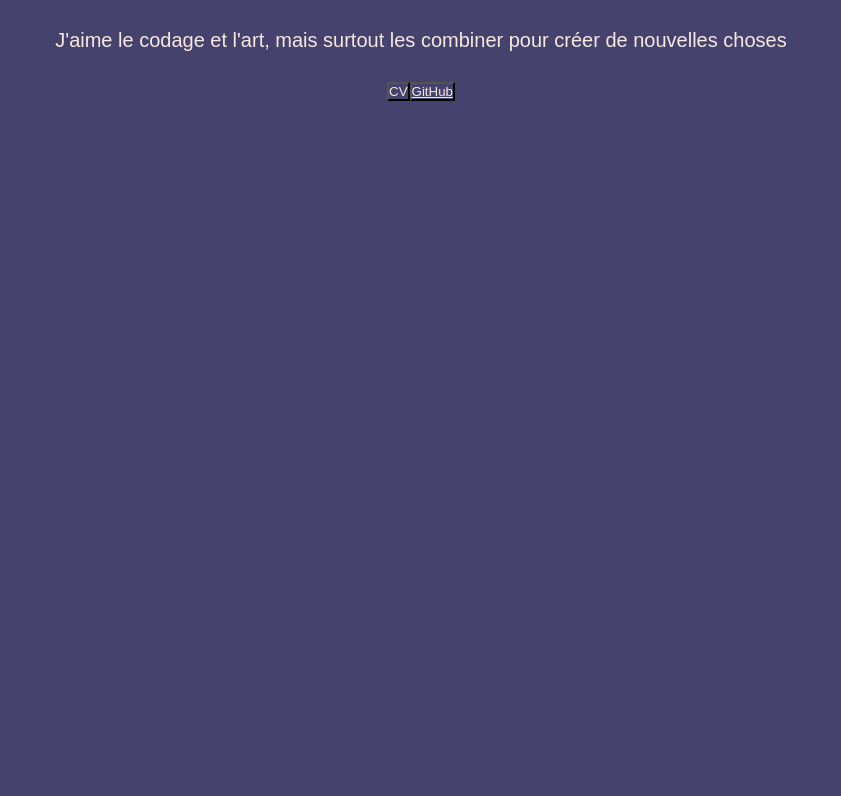
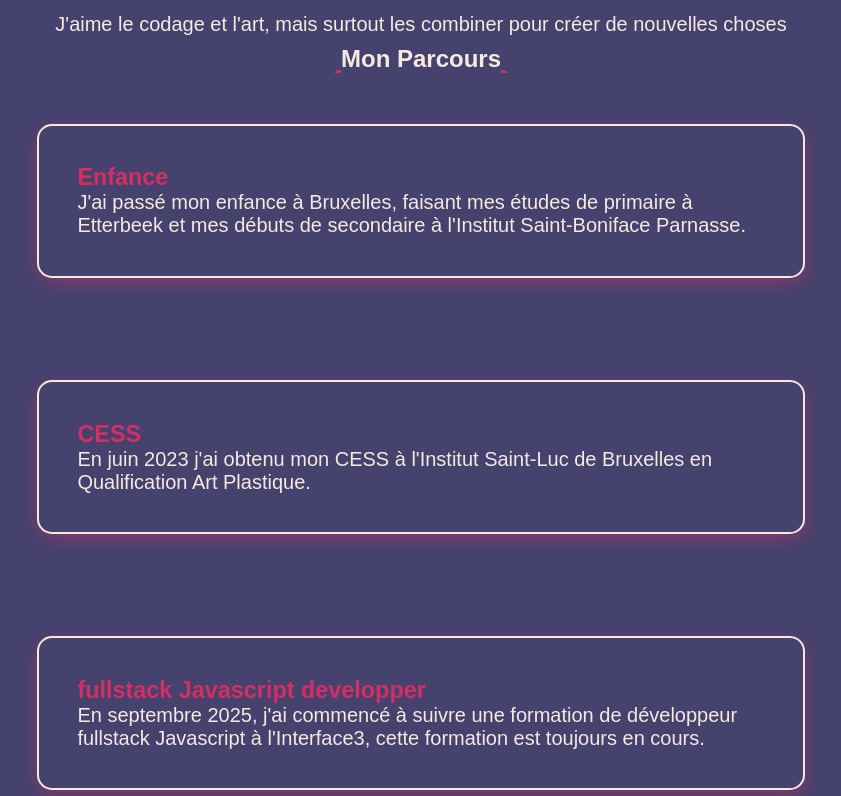
Before and after one commit to LostRibby/portfolio_maelle_baudot, a React (Vite) app: page / in a window 1280 px wide. Shown: the part 544-1340 px from the top of the page, without its empty margins (219-1060 px from the left). Before the commit the page ends 800 px from the top, so only its background shows below. Built offline with nearby package versions, Linux system fonts and the light colour scheme.

Commit message:
parcours ok

```diff
--- a/src/App.jsx
+++ b/src/App.jsx
@@ -14,7 +14,20 @@ function App() {
   {/* <NavBar /> */}
   <NavBar />
 
+  {/* <Accueil /> */}
   <Accueil />
+
+  {/* <Parcours /> */}
+  <Parcours />
+
+  {/* <Compétences /> */}
+  <Compétences />
+
+  {/* <Projets /> */}
+  <Projets />
+
+
+
     </div>
   )
 }
--- a/src/Portfolio/2_parcours.jsx
+++ b/src/Portfolio/2_parcours.jsx
@@ -1,15 +1,30 @@
 import style from './Portfolio.module.css';
 
-export const Parcours = () =>{
+export const Parcours = () => {
 
 
 
-    return(
-       <div className={style.body}>
+    return (
+        <section id="parcours">
+            <div className={style.body}>
 
-      <p>hi</p>
+                <h2>Mon Parcours</h2>
+                <div className={style.parcours}>
 
+                    <div className={style.parcours1}>
+                        <h3>Enfance</h3>
+                        <p>J'ai passé mon enfance à Bruxelles, faisant mes études de primaire à Etterbeek et mes débuts de secondaire à l'Institut Saint-Boniface Parnasse.</p>
+                    </div>
 
-              </div>
+                    <div className={style.parcours1}>
+                        <h3>CESS</h3>
+                        <p>En juin 2023 j'ai obtenu mon CESS à l'Institut Saint-Luc de Bruxelles en Qualification Art Plastique.</p>
+                    </div>
+                    <div className={style.parcours1}>
+                        <h3>fullstack Javascript developper</h3>
+                        <p>En septembre 2025,  j'ai commencé à suivre une formation de développeur fullstack Javascript à l'Interface3, cette formation est toujours en cours.</p>
+                    </div>
+                </div>
+            </div></section>
     )
 }
--- a/src/Portfolio/3_compétences.jsx
+++ b/src/Portfolio/3_compétences.jsx
@@ -1,15 +1,16 @@
 import style from './Portfolio.module.css';
 
-export const Compétences = () =>{
+export const Compétences = () => {
 
 
 
-    return(
-        <div className={style.body}>
+    return (
+        <section id="compétences">
+            <div className={style.body}>
 
 
-       <p>hi</p>
+                <p>hi</p>
 
-               </div>
+            </div></section>
     )
 }
--- a/src/Portfolio/4_projets.jsx
+++ b/src/Portfolio/4_projets.jsx
@@ -5,11 +5,13 @@ export const Projets = () =>{
 
 
     return(
+        <section id="projets">
        <div className={style.body}>
 
       <p>hi</p>
 
 
               </div>
+                </section>
     )
 }
--- a/src/Portfolio/Portfolio.module.css
+++ b/src/Portfolio/Portfolio.module.css
@@ -13,8 +13,13 @@
 
     margin: -10% auto;
 
-    h1 {
+    h1,
+    h3 {
         color: #d32f63;
+    }
+
+    h2 {
+        color: #f7e8e0;
     }
 
     .presentation {
@@ -26,7 +31,7 @@
         .phrasedaccroche {
             font-size: 20px;
             margin: 4%;
-            width : 100%;
+            width: 100%;
         }
     }
 
@@ -55,11 +60,63 @@
         }
     }
 
-.nom {
-            color: #d32f63;
+    .nom {
+        color: #d32f63;
+    }
+
+    .titre {
+        color: #f7e8e0;
+    }
+
+    .button {
+        background-color: #d32f63;
+        color: #f7e8e0;
+        border: none;
+        padding: 10px 20px;
+        text-align: center;
+        text-decoration: none;
+        display: inline-block;
+        font-size: 20px;
+        margin: 4px 2px;
+        cursor: pointer;
+        border-radius: 5px;
+
+        a,
+        a::after {
+            color: #f7e8e0;
+            background: transparent;
+            text-decoration: none;
+
+
         }
+    }
 
-        .titre {
-            color: #f7e8e0;
+    .parcours {
+        display: flex;
+        align-items: center;
+        justify-content: center;
+        flex-direction: column;
+
+
+
+        .parcours1 {
+            width: 60%;
+            height: auto;
+            margin-top: 4%;
+            margin-bottom: 4%;
+            font-size: 20px;
+            border: #f7e8e0 2px solid;
+            padding: 3%;
+            border-radius: 15px;
+            box-shadow: 0 5px 15px rgba(211, 47, 99, 0.4);
         }
+    }
+
+
+
+
+
+
+
+
 }
```
Also changed, not shown: src/Portfolio/5_contact.jsx (added, +8 -0 lines).
